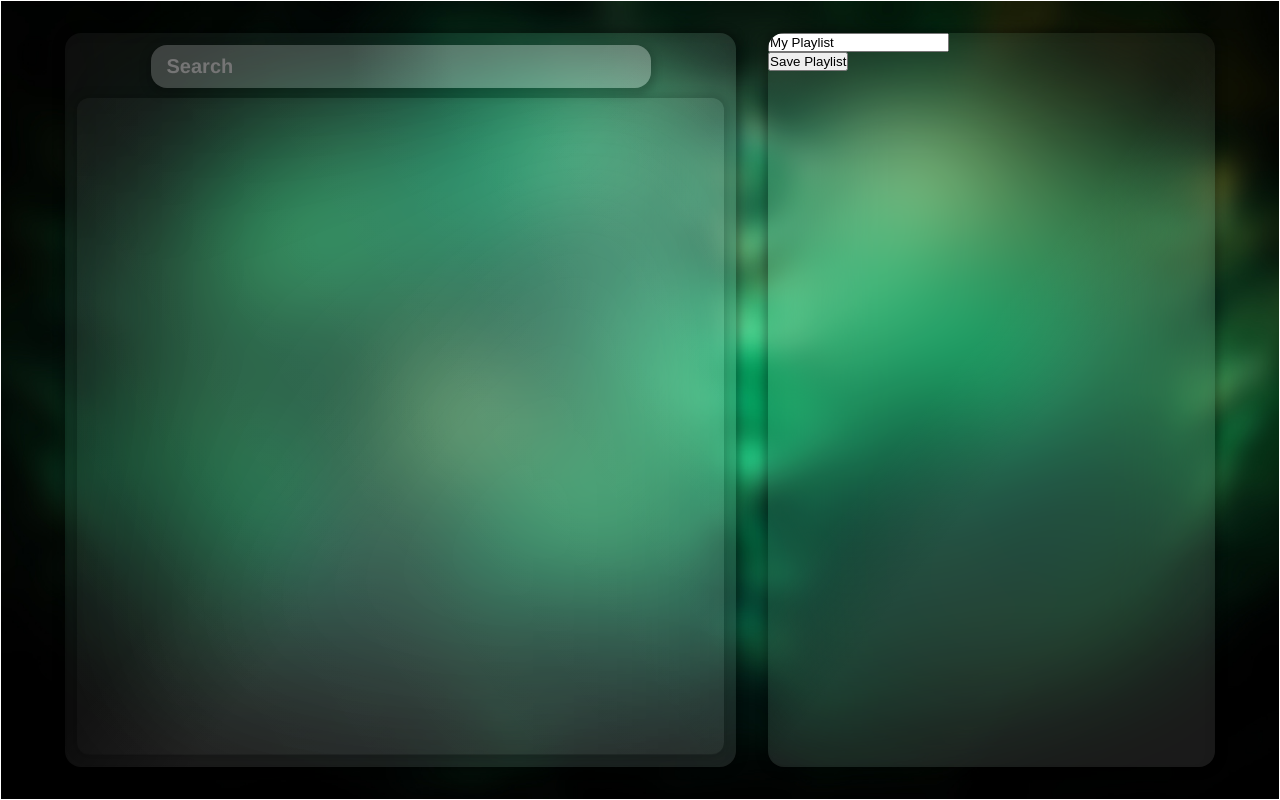
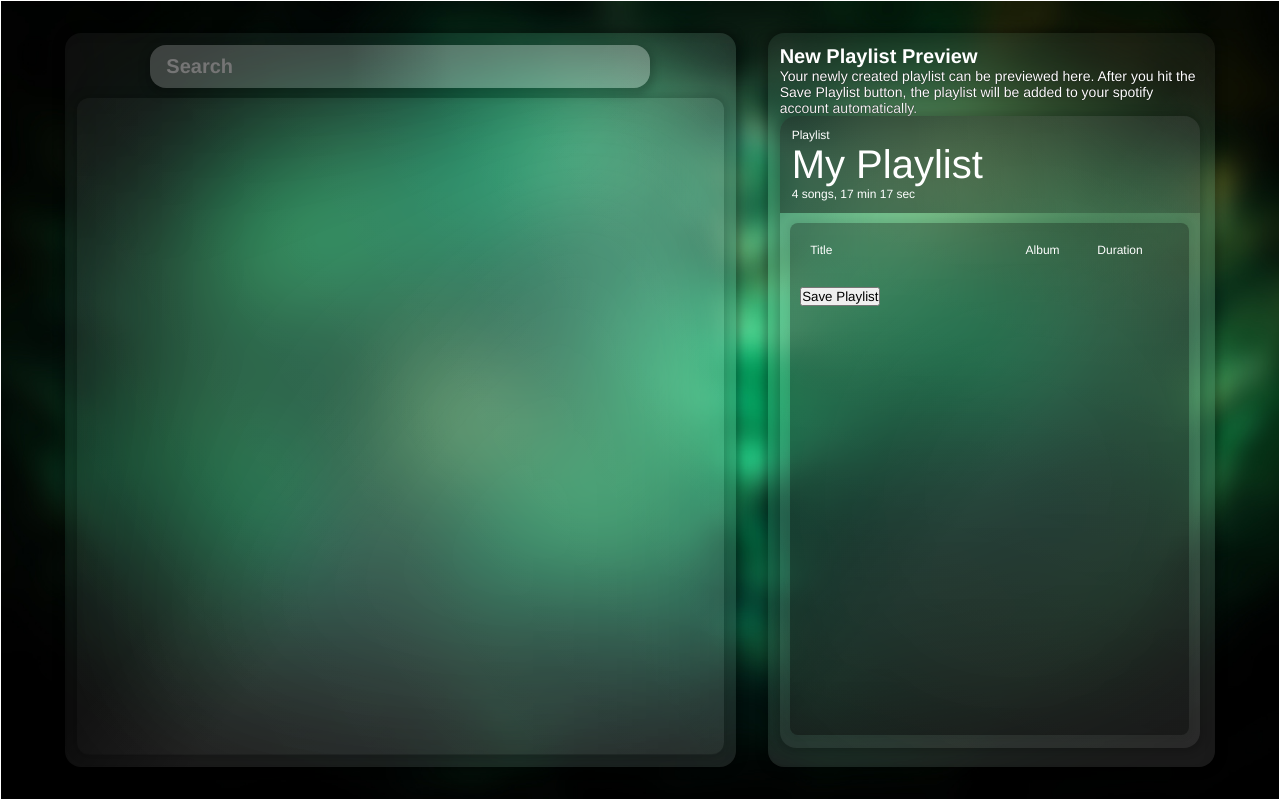
Before and after one commit to BikiBalami99/playlistify, a React (Create React App) app: page / in a window 1280 px wide. Built offline with nearby package versions, Linux system fonts and the light colour scheme.

Commit message:
Initial styling of the my playlist

```diff
--- a/src/App.css
+++ b/src/App.css
@@ -2,6 +2,7 @@
   margin: 0;
   padding: 0;
   box-sizing: border-box;
+  font-family: "Helvetica Neue", "Helvetica", sans-serif;
 }
 
 body {
@@ -47,6 +48,11 @@ body {
   width: 40%;
   border-radius: 1rem;
   overflow: hidden;
+  display: flex;
+  padding: 12px;
+  flex-direction: column;
+  align-items: flex-start;
+  gap: 8px;
 
   border-radius: 16px;
   background: linear-gradient(
--- /dev/null
+++ b/src/components/MyTrack/MyTrack.module.css
@@ -0,0 +1,42 @@
+.track {
+  display: flex;
+  padding: 10px;
+  justify-content: space-between;
+  align-items: center;
+  align-self: stretch;
+}
+
+.albumArt {
+  background-color: black;
+  height: 50px;
+  width: 50px;
+  border-radius: 8px;
+}
+
+.trackHeader {
+  display: flex;
+  flex-direction: column;
+  justify-content: center;
+  align-items: flex-start;
+  text-align: left;
+}
+
+.trackHeader h4 {
+  color: #fff;
+  font-family: "Helvetica Neue";
+  font-size: 16px;
+  font-style: normal;
+  font-weight: 500;
+  line-height: normal;
+}
+
+.trackHeader p,
+.album,
+.duration {
+  color: #fff;
+  font-family: "Helvetica Neue";
+  font-size: 12px;
+  font-style: normal;
+  font-weight: 400;
+  line-height: normal;
+}
--- a/src/components/MyTrack/MyTrack.tsx
+++ b/src/components/MyTrack/MyTrack.tsx
@@ -1,6 +1,7 @@
 import React from "react";
 import { TrackInterface } from "../../Interfaces/TrackInterface";
 import { formatDuration } from "../../util/utilities";
+import styles from "./MyTrack.module.css";
 
 interface MyTrackInterface {
   myTrack: TrackInterface;
@@ -14,14 +15,15 @@ const MyTrack = ({ myTrack, setPlaylist }: MyTrackInterface) => {
     });
   }
   return (
-    <li key={myTrack.id}>
-      <ul>
-        <li>Track: {myTrack.name}</li>
-        <li>Artist: {myTrack.artist}</li>
-        <li>Album: {myTrack.album}</li>
-        <li>Duration: {formatDuration(myTrack.duration_ms)}</li>
-      </ul>
-      <button onClick={() => handleRemoveMyTrack(myTrack.name)}>Remove</button>
+    <li className={styles.track} key={myTrack.id}>
+      <img className={styles.albumArt} src="" alt="" />
+      <div className={styles.trackHeader}>
+        <h4>{myTrack.name}</h4>
+        <p>{myTrack.artist}</p>
+      </div>
+      <p className={styles.album}>{myTrack.album}</p>
+      <p className={styles.duration}> {formatDuration(myTrack.duration_ms)}</p>
+      <button onClick={() => handleRemoveMyTrack(myTrack.name)}>del</button>
     </li>
   );
 };
--- /dev/null
+++ b/src/components/Playlist/Playlist.module.css
@@ -0,0 +1,115 @@
+.heading {
+  color: #fff;
+  font-family: "Helvetica Neue";
+  font-size: 20px;
+  font-style: normal;
+  font-weight: 700;
+  line-height: normal;
+}
+
+.description {
+  color: #fff;
+  font-family: "Helvetica Neue";
+  font-size: 14px;
+  font-style: normal;
+  font-weight: 300;
+  line-height: normal;
+  text-shadow: 0px 0px 1px black;
+}
+
+.myPlaylist {
+  width: 420px;
+  display: flex;
+  height: 39.5rem;
+  flex-direction: column;
+  align-items: center;
+  gap: 10px;
+  flex-shrink: 0;
+  align-self: stretch;
+  overflow: hidden;
+
+  border-radius: 16px;
+  background: linear-gradient(
+    200deg,
+    rgba(255, 255, 255, 0.1) 0.11%,
+    rgba(255, 255, 255, 0.03) 99.89%
+  );
+  box-shadow: 0px 0px 8px 4px rgba(0, 0, 0, 0.2);
+  backdrop-filter: blur(150px);
+}
+
+.myPlaylistTitle {
+  display: flex;
+  width: 100%;
+  padding: 12px;
+  flex-direction: column;
+  justify-content: center;
+  align-items: flex-start;
+  background: linear-gradient(
+    87deg,
+    rgba(0, 0, 0, 0.4) 31.87%,
+    rgba(0, 0, 0, 0.2) 68.13%
+  );
+}
+.myPlaylistTitle p {
+  color: #fff;
+  font-family: "Helvetica Neue";
+  font-size: 12px;
+  font-style: normal;
+  font-weight: 400;
+  line-height: normal;
+}
+
+.myPlaylistTitle input {
+  width: 100%;
+  background: none;
+  border: none;
+  color: #fff;
+  font-family: "Helvetica Neue";
+  font-size: 40px;
+  font-style: normal;
+  font-weight: 500;
+  line-height: normal;
+}
+
+.myPlaylistPreview {
+  display: flex;
+  width: 95%;
+  height: 81%;
+  padding: 10px;
+  flex-direction: column;
+  align-items: flex-start;
+  gap: 10px;
+  flex-shrink: 0;
+
+  border-radius: 8px;
+  background: linear-gradient(
+    180deg,
+    rgba(0, 0, 0, 0.3) 0%,
+    rgba(0, 0, 0, 0.4) 100%
+  );
+  box-shadow: 0px 0px 4px 4px rgba(0, 0, 0, 0.05);
+}
+
+.heading3 {
+  display: grid;
+  width: 100%;
+  grid-template-columns: 3fr 1fr 1fr;
+  padding: 10px;
+}
+
+.heading3 h3 {
+  color: #fff;
+  font-family: "Helvetica Neue";
+  font-size: 12px;
+  font-style: normal;
+  font-weight: 400;
+  line-height: normal;
+}
+
+.myAllTracks {
+  display: flex;
+  flex-direction: column;
+  width: 100%;
+  list-style-type: none;
+}
--- a/src/components/Playlist/Playlist.tsx
+++ b/src/components/Playlist/Playlist.tsx
@@ -2,6 +2,7 @@ import React from "react";
 import { TrackInterface } from "../../Interfaces/TrackInterface";
 import MyTrack from "../MyTrack/MyTrack";
 import Spotify from "../../modules/Spotify";
+import styles from "./Playlist.module.css";
 
 interface PlaylistProp {
   playlist: TrackInterface[];
@@ -13,7 +14,6 @@ interface PlaylistProp {
 const Playlist = ({
   playlist,
   setPlaylist,
-  savedPlaylistUri,
   setSavedPlaylistUri,
 }: PlaylistProp) => {
   const [playlistName, setPlaylistName] = React.useState("My Playlist");
@@ -38,17 +38,40 @@ const Playlist = ({
 
   return (
     <div>
+      <h2 className={styles.heading}>New Playlist Preview</h2>
+      <p className={styles.description}>
+        Your newly created playlist can be previewed here. After you hit the
+        Save Playlist button, the playlist will be added to your spotify account
+        automatically.
+      </p>
+      <section className={styles.myPlaylist}>
+        <section className={styles.myPlaylistTitle}>
+          <p>Playlist</p>
           <input
             onChange={(e) => setPlaylistName(e.target.value)}
             value={playlistName}
             type="text"
           />
-      <ul>
+          <p>4 songs, 17 min 17 sec</p>
+        </section>
+        <section className={styles.myPlaylistPreview}>
+          <div className={styles.heading3}>
+            <h3>Title</h3>
+            <h3>Album</h3>
+            <h3>Duration</h3>
+          </div>
+          <ul className={styles.myAllTracks}>
             {playlist.map((track) => (
-          <MyTrack key={track.id} setPlaylist={setPlaylist} myTrack={track} />
+              <MyTrack
+                key={track.id}
+                setPlaylist={setPlaylist}
+                myTrack={track}
+              />
             ))}
           </ul>
           <button onClick={handleSavePlaylist}>Save Playlist</button>
+        </section>
+      </section>
     </div>
   );
 };
--- a/src/util/utilities.ts
+++ b/src/util/utilities.ts
@@ -1,3 +1,3 @@
 //Converts time in ms to "x min x seconds" format
 export const formatDuration = (ms: number) =>
-  `${Math.floor(ms / 60000)} min ${Math.floor((ms % 60000) / 1000)} seconds`;
+  `${Math.floor(ms / 60000)}:${Math.floor((ms % 60000) / 1000)}`;
```
Lines whose indentation alone changed are shown as unchanged.
